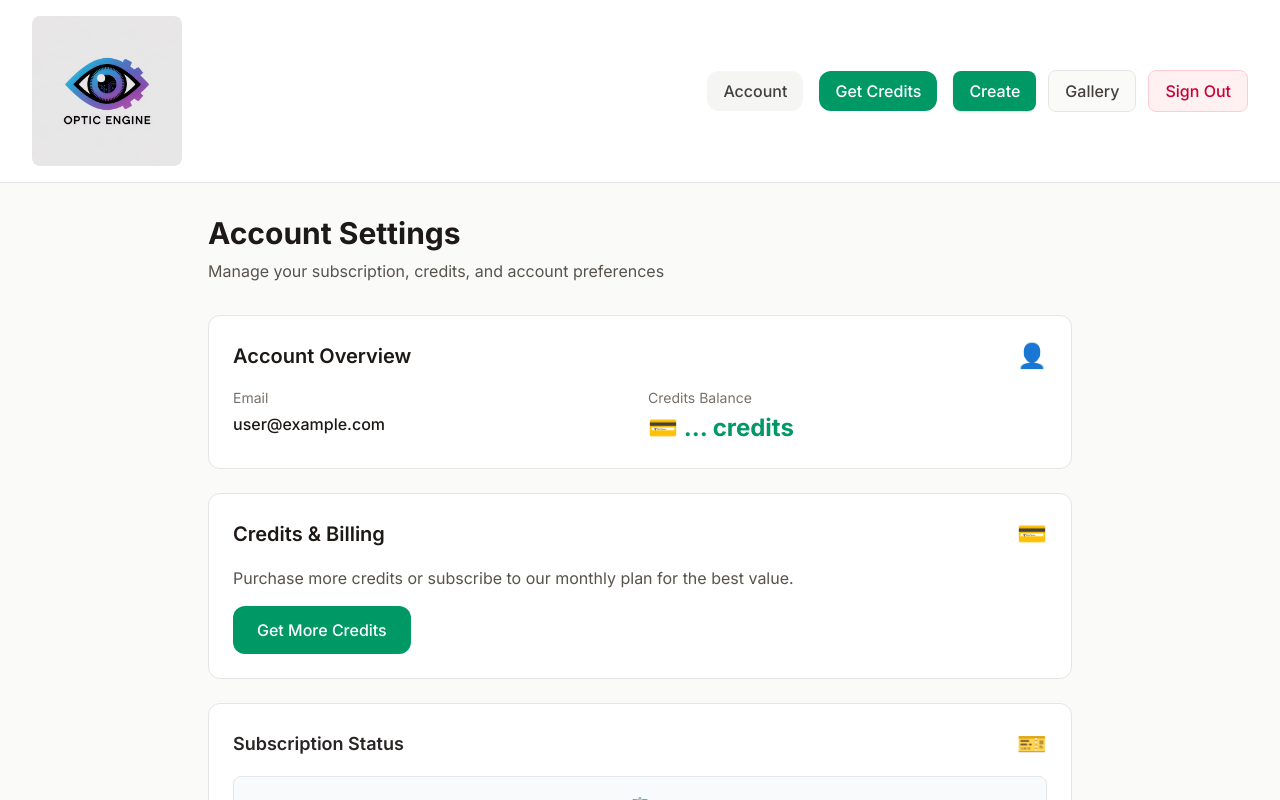
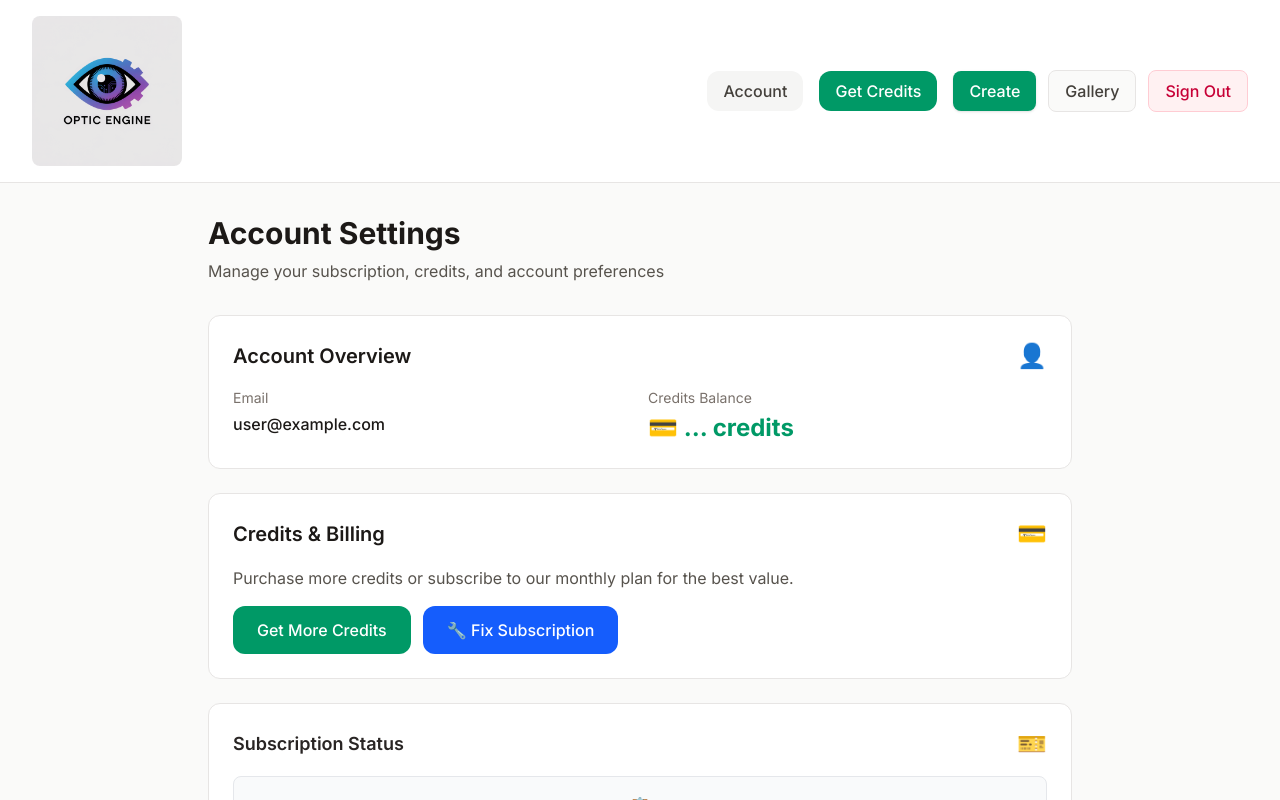
Before and after one commit to sagerock/ai-image-generator-app, a Next.js app: page /account in a window 1280 px wide. Shown: the top 800 px of the page. Built offline with nearby package versions, Linux system fonts and the light colour scheme; no server answers; sample sign-in values are in the browser's storage.

Commit message:
Add Fix Subscription button to account page

```diff
--- a/src/app/account/page.tsx
+++ b/src/app/account/page.tsx
@@ -117,12 +117,44 @@ export default function AccountPage() {
                 Purchase more credits or subscribe to our monthly plan for the best value.
               </p>
 
+              <div className="flex gap-3">
                 <button
                   onClick={() => setShowPaymentModal(true)}
                   className="px-6 py-3 bg-emerald-600 hover:bg-emerald-700 text-white rounded-xl font-medium transition-colors"
                 >
                   Get More Credits
                 </button>
+
+                <button
+                  onClick={async () => {
+                    if (!user) return;
+                    try {
+                      const token = await user.getIdToken();
+                      const response = await fetch('/api/fix-subscription', {
+                        method: 'POST',
+                        headers: {
+                          'Authorization': `Bearer ${token}`
+                        }
+                      });
+
+                      if (response.ok) {
+                        const result = await response.json();
+                        alert(`Success! ${result.message}. Added ${result.creditsAdded} credits.`);
+                        // Refresh the page to show updated credits
+                        window.location.reload();
+                      } else {
+                        const error = await response.json();
+                        alert(`Error: ${error.error}`);
+                      }
+                    } catch (error) {
+                      alert('Failed to fix subscription. Please try again.');
+                    }
+                  }}
+                  className="px-6 py-3 bg-blue-600 hover:bg-blue-700 text-white rounded-xl font-medium transition-colors"
+                >
+                  🔧 Fix Subscription
+                </button>
+              </div>
             </div>
           </div>
 
```
Lines whose indentation alone changed are shown as unchanged.
